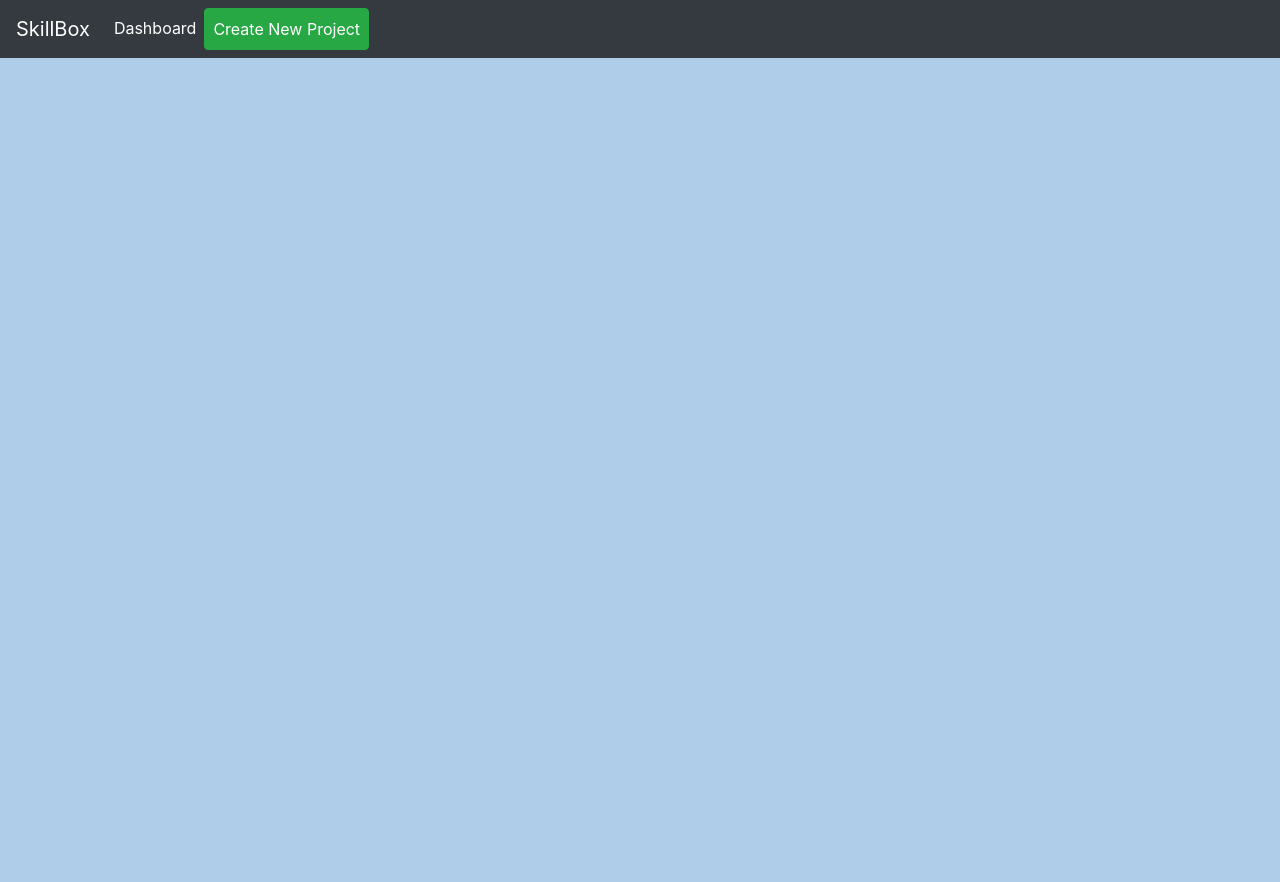
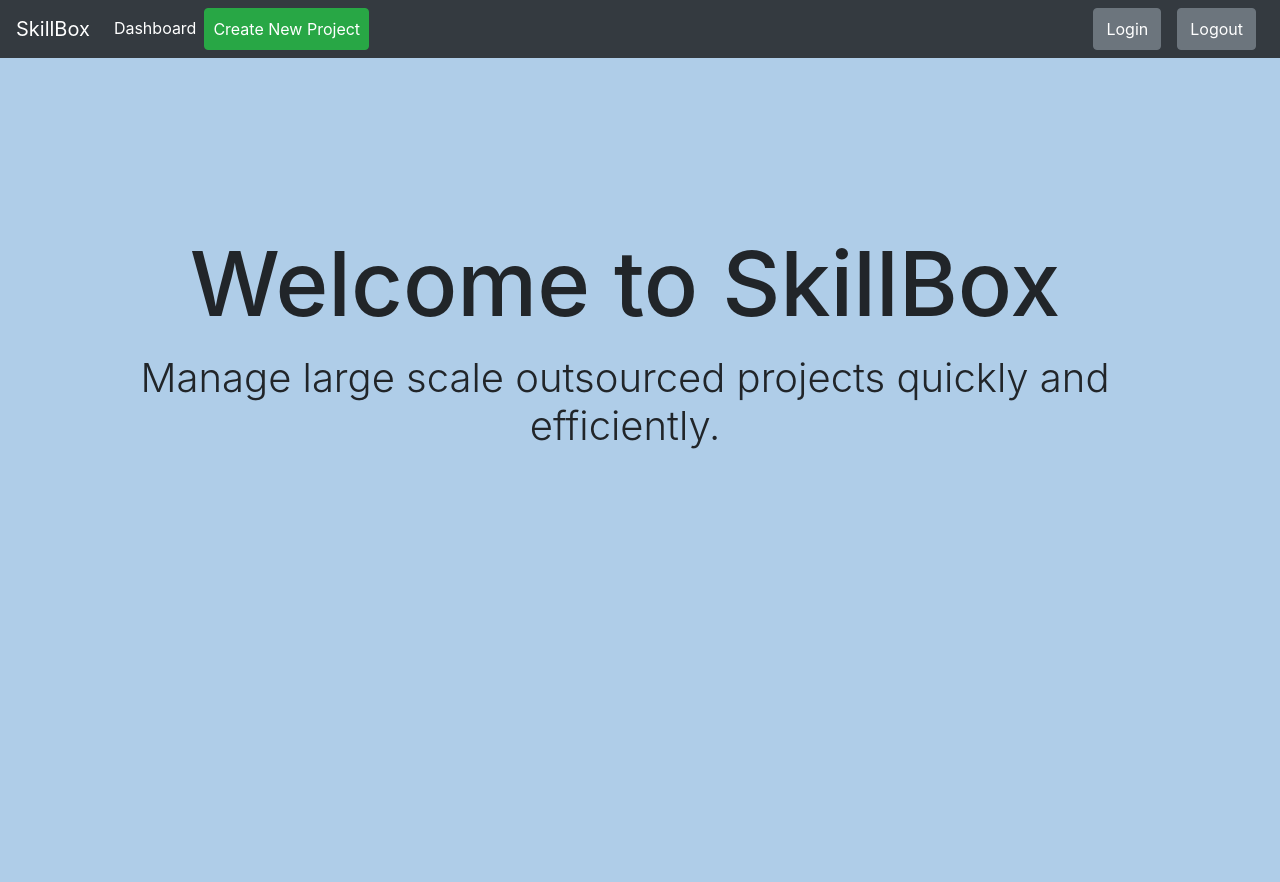
Before and after one commit to CayenneLow/MilkTree, a Flask app: page / in a window 1280 px wide. Before the commit the page ends 58 px from the top, so only its background shows below. Run offline with Flask 2, Linux system fonts and the light colour scheme; some libraries are stand-ins or nearby versions.

Commit message:
login logout buttons

```diff
--- a/routes.py
+++ b/routes.py
@@ -28,7 +28,7 @@ def index():
          "<b><a href = '/clear'>click here to log out</a></b>"
          "<b><a href = '/testAPI'>click here to test api</a></b>")
     else:
-        return render_template('base.html')
+        return render_template('index.html')
 
 
 @app.context_processor
--- a/templates/base.html
+++ b/templates/base.html
@@ -24,7 +24,7 @@
 <body>
     {% block content %}
     <nav class="navbar navbar-expand-lg navbar-dark bg-dark mb-4">
-        <a class="navbar-brand" href="/login">SkillBox</a>
+        <a class="navbar-brand" href="/">SkillBox</a>
         <button class="navbar-toggler" type="button" data-toggle="collapse" data-target="#navbarNav"
             aria-controls="navbarNav" aria-expanded="false" aria-label="Toggle navigation">
             <span class="navbar-toggler-icon"></span>
@@ -40,6 +40,12 @@
                 </li>
             </ul>
         </div>
+        <a href="{{url_for('login')}}" class="mx-2 btn btn-secondary navbar-text text-white">
+            Login
+        </a>
+        <a href="{{url_for('clear_token')}}" class="mx-2 btn btn-secondary navbar-text text-white">
+           Logout
+        </a>
     </nav>
     {% endblock %}
 </body>
--- a/templates/index.html
+++ b/templates/index.html
@@ -1,39 +1,17 @@
-<!DOCTYPE html>
-<html>
-	<head>
-        <meta charset="utf-8" />
-            <title>Luminary - Home</title>
-            <!-- <link rel="stylesheet" type= "text/css" href="{{ url_for('static', filename='css/style.css') }}"> -->
-            <meta name="viewport" content="width=device-width, initial-scale=1">
-            <link rel="stylesheet" href="https://use.fontawesome.com/releases/v5.8.1/css/all.css" integrity="sha384-50oBUHEmvpQ+1lW4y57PTFmhCaXp0ML5d60M1M7uH2+nqUivzIebhndOJK28anvf" crossorigin="anonymous">
-
-
-        </head>
-	<body>
-        <div id="header">
-            <ul>
-                <li>Luminary</li>
-                <li><a class="hvr-underline-from-center" href="/">Home</a></li>
-             </ul>
-        </div>
-
-
-        </div>
-        <div class="rounded-box">
-            <h1>Welcome to Luminary</h1>
-            <h2>A crowdfunding platform supported by the power of blockchain </h2>
-        </div>
-        <div id="home-secondary-banner">
-				<h1>check out some amazing projects and give them your support with <b>trust</b> <i class="far fa-handshake"></i>
-			</div>
-        </div>
-        <div id="home-project-grid">
-			<a href='/project'>
-				<div class="project-grid-item">
-					<!-- <img src="{{url_for('static', filename='logo.png')}}"> -->
-					<p> Luminary </p>
-				</div>
-			</a>
-        </div>
-    </body>
-</html>
+{% extends "base.html" %}
+{% block title %}Login{% endblock %}
+{% block head %}
+{{ super() }}
+{% endblock %}
+{% block content %}
+{{ super() }}
+<div class="row h-100 w-100 align-items-center">
+    <div class="col h-75">
+        <h1 class="container p-5 h-100 w-100 text-center" style="font-size: 90px;">
+            <div class="mb-3">Welcome to SkillBox</div>
+            <p class="lead" style="font-size:40px;">Manage large scale outsourced projects quickly and efficiently.</p>
+        </h1>
+    </div>
+</div>
+</div>
+{% endblock %}
--- a/templates/login.html
+++ b/templates/login.html
@@ -10,7 +10,7 @@
     <h1 class ="container p-5 h-100 w-100 text-center">
       <div class="mb-3">Login to Skillbox with Freelancer</div>
       <div class = "loginBannerContainer w-50 m-auto p-3">
-        <a href="/authorize">
+        <a href="{{url_for('handle_authorize')}}">
           <img id="loginBanner" class="img-fluid" src="{{ url_for('static', filename='images/freelancerLogo.png') }}" alt="Login with Freelancer"/>
         </a>
       </div>
```
